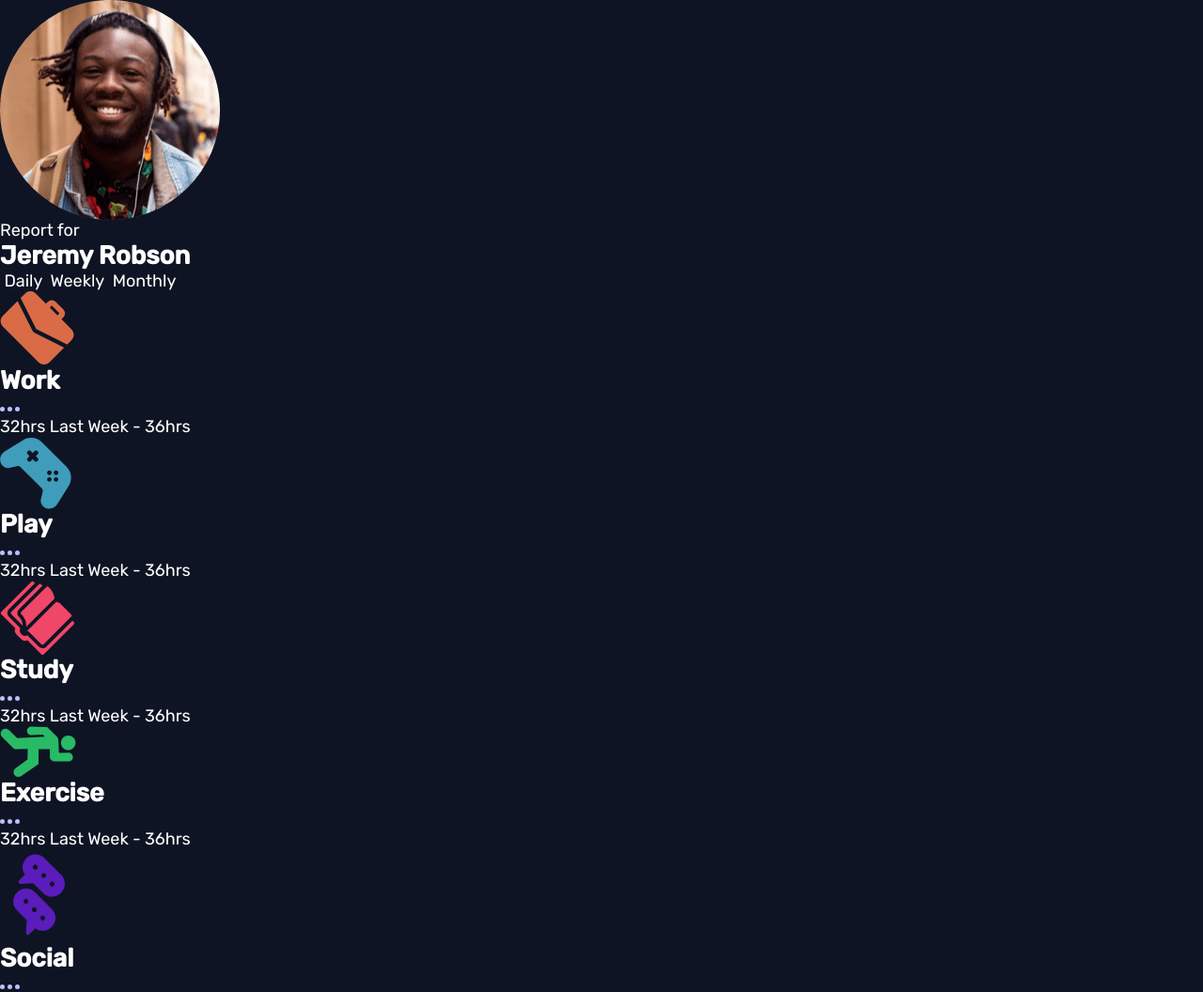
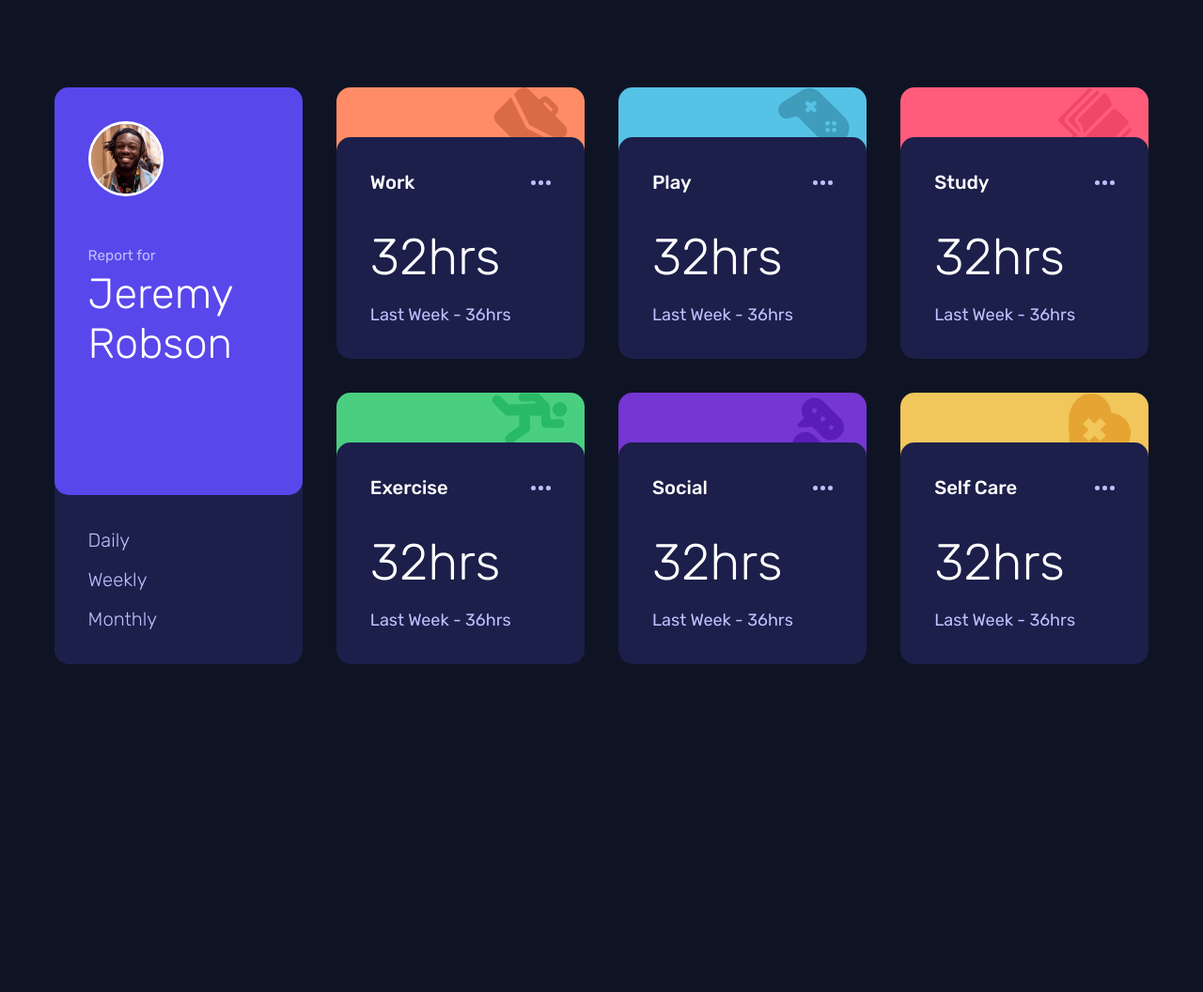
Before and after one commit to ShivangamSoni/FrontEndMentor, a plain HTML site: page Time-Tracking-Dashboard/index.html in a window 1280 px wide. Shown: the top 1056 px of the page at 94% size. After the commit the page ends 800 px from the top, so only its background shows below. Drawn offline with Linux system fonts and the light colour scheme.

Commit message:
Add Desktop Styling

```diff
--- a/Time-Tracking-Dashboard/css/styles.css
+++ b/Time-Tracking-Dashboard/css/styles.css
@@ -20,6 +20,7 @@
   --clr-neutral-blue-200: hsl(235, 45%, 61%);
   --clr-neutral-blue-300: hsl(235, 46%, 20%);
   --clr-neutral-blue-400: hsl(226, 43%, 10%);
+  --clr-neutral-blue-hover: hsl(236, 41%, 34%);
 
   --fontFamily: 'Rubik', sans-serif;
 
@@ -29,8 +30,8 @@
   --fz-300: 1.25rem;
   --fz-400: 1.5rem;
   --fz-500: 2rem;
-  --fz-600: 3rem;
-  --fz-700: 5rem;
+  --fz-600: 2.5rem;
+  --fz-700: 3rem;
 }
 
 /* Reset */
@@ -51,8 +52,7 @@ img {
 }
 
 a,
-button,
-input {
+button {
   appearance: none;
   cursor: pointer;
   border: none;
@@ -87,6 +87,10 @@ html {
   border-width: 0;
 }
 
+.title {
+  color: var(--clr-neutral-white);
+}
+
 /* Body */
 body {
   background: var(--clr-neutral-blue-400);
@@ -95,4 +99,181 @@ body {
 /* Main */
 .main {
   min-height: 100vh;
+  display: flex;
+  align-items: center;
+  justify-content: center;
 }
+
+/* Dashboard */
+.dashboard {
+  display: grid;
+  grid-template-columns: repeat(4, 1fr);
+  grid-template-rows: repeat(2, 1fr);
+  gap: 2rem;
+  align-content: start;
+
+  width: min(70rem, 91%);
+  margin-inline: auto;
+  margin-block: 3rem;
+}
+
+/* Profile */
+.dashboard__profile {
+  display: grid;
+  grid-template-rows: 1fr auto;
+  grid-row: 1 / -1;
+  background-color: var(--clr-neutral-blue-300);
+  border-radius: 15px;
+}
+
+.profile__user {
+  display: grid;
+  align-content: start;
+  gap: 3rem;
+
+  background-color: var(--clr-primary-violet);
+  border-radius: inherit;
+  padding: 2rem;
+}
+
+.user__image {
+  width: 80px;
+  border: 3px solid var(--clr-neutral-white);
+  border-radius: 100%;
+}
+
+.user__info {
+  display: grid;
+  gap: 0.25rem;
+  font-size: var(--fz-50);
+  color: var(--clr-neutral-blue-100);
+}
+
+.user__info > .title {
+  font-weight: 300;
+  font-size: var(--fz-600);
+}
+
+.profile__actions {
+  display: grid;
+  gap: 1rem;
+  padding: 2rem;
+}
+
+.action {
+  cursor: pointer;
+}
+
+.action__label {
+  font-size: var(--fz-200);
+  color: var(--clr-neutral-blue-100);
+  font-weight: 300;
+  transition: all 250ms linear;
+}
+
+.action__label:hover,
+.action > input:focus + .action__label {
+  color: var(--clr-neutral-white);
+}
+
+.action > input:checked + .action__label {
+  color: var(--clr-neutral-white);
+  font-weight: 400;
+}
+
+/* Time-Frame */
+.timeframe {
+  display: grid;
+  grid-template-columns: 1fr;
+  grid-template-rows: auto 1fr;
+  align-content: start;
+
+  border-radius: 15px;
+  overflow: hidden;
+}
+
+.timeframe__head {
+  display: flex;
+  align-items: start;
+  justify-content: end;
+  height: 80px;
+  padding-right: 1rem;
+
+  background-color: var(--clr-primary-violet);
+}
+
+.timeframe__head--orange {
+  background-color: var(--clr-primary-orange);
+}
+
+.timeframe__head--blue {
+  background-color: var(--clr-primary-blue);
+}
+
+.timeframe__head--red {
+  background-color: var(--clr-primary-red);
+}
+
+.timeframe__head--green {
+  background-color: var(--clr-primary-green);
+}
+
+.timeframe__head--purple {
+  background-color: var(--clr-primary-purple);
+}
+
+.timeframe__head--yellow {
+  background-color: var(--clr-primary-yellow);
+}
+
+.timeframe__body {
+  display: grid;
+  gap: 2rem;
+  margin-block-start: -1.5rem;
+  padding: 2rem;
+  border-radius: 15px;
+
+  cursor: pointer;
+  background-color: var(--clr-neutral-blue-300);
+}
+
+.timeframe__body:hover {
+  background-color: var(--clr-neutral-blue-hover);
+}
+
+.timeframe__info {
+  display: flex;
+  justify-content: space-between;
+}
+
+.timeframe__info > .title {
+  font-size: var(--fz-200);
+  font-weight: 500;
+}
+
+.timeframe__btn {
+  display: flex;
+  align-items: center;
+  justify-content: center;
+  color: var(--clr-neutral-blue-100);
+  transition: color 250ms linear;
+}
+
+.timeframe__btn:hover,
+.timeframe__btn:focus {
+  color: var(--clr-neutral-white);
+}
+
+.timeframe__details {
+  display: grid;
+  gap: 1rem;
+}
+
+.details__current {
+  font-size: var(--fz-700);
+  font-weight: 300;
+}
+
+.details__previous {
+  color: var(--clr-neutral-blue-100);
+}
--- a/Time-Tracking-Dashboard/index.html
+++ b/Time-Tracking-Dashboard/index.html
@@ -28,7 +28,9 @@
 
         <article class="dashboard__profile">
           <div class="profile__user">
-            <img src="./assets/user.png" alt="" class="user__image" />
+            <div class="user__image">
+              <img src="./assets/user.png" alt="" />
+            </div>
             <div class="user__info">
               <span>Report for</span>
               <h2 class="title">Jeremy Robson</h2>
@@ -38,22 +40,35 @@
           <fieldset class="profile__actions">
             <legend class="sr-only">Time Frames</legend>
             <label class="action" for="time_daily">
-              <input type="radio" name="timeframe" id="time_daily" />
+              <input
+                type="radio"
+                name="timeframe"
+                id="time_daily"
+                class="sr-only"
+              />
               <span class="action__label">Daily</span>
             </label>
             <label class="action" for="time_weekly">
-              <input type="radio" name="timeframe" id="time_weekly" />
+              <input
+                type="radio"
+                name="timeframe"
+                id="time_weekly"
+                class="sr-only"
+              />
               <span class="action__label">Weekly</span>
             </label>
             <label class="action" for="time_monthly">
-              <input type="radio" name="timeframe" id="time_monthly" />
+              <input
+                type="radio"
+                name="timeframe"
+                id="time_monthly"
+                class="sr-only"
+              />
               <span class="action__label">Monthly</span>
             </label>
           </fieldset>
         </article>
 
-        <ul class="timeframes">
-          <li>
         <article class="timeframe">
           <div class="timeframe__head timeframe__head--orange">
             <img src="./assets/icons/work.svg" alt="" />
@@ -63,7 +78,18 @@
               <h3 class="title">Work</h3>
               <button class="timeframe__btn">
                 <span class="sr-only">Options</span>
-                    <img src="./assets/icons/ellipsis.svg" alt="" />
+                <svg
+                  aria-hidden="true"
+                  width="21"
+                  height="5"
+                  xmlns="http://www.w3.org/2000/svg"
+                >
+                  <path
+                    d="M2.5 0a2.5 2.5 0 1 1 0 5 2.5 2.5 0 0 1 0-5Zm8 0a2.5 2.5 0 1 1 0 5 2.5 2.5 0 0 1 0-5Zm8 0a2.5 2.5 0 1 1 0 5 2.5 2.5 0 0 1 0-5Z"
+                    fill="currentColor"
+                    fill-rule="evenodd"
+                  />
+                </svg>
               </button>
             </div>
             <div class="timeframe__details">
@@ -72,8 +98,7 @@
             </div>
           </div>
         </article>
-          </li>
-          <li>
+
         <article class="timeframe">
           <div class="timeframe__head timeframe__head--blue">
             <img src="./assets/icons/play.svg" alt="" />
@@ -83,7 +108,18 @@
               <h3 class="title">Play</h3>
               <button class="timeframe__btn">
                 <span class="sr-only">Options</span>
-                    <img src="./assets/icons/ellipsis.svg" alt="" />
+                <svg
+                  aria-hidden="true"
+                  width="21"
+                  height="5"
+                  xmlns="http://www.w3.org/2000/svg"
+                >
+                  <path
+                    d="M2.5 0a2.5 2.5 0 1 1 0 5 2.5 2.5 0 0 1 0-5Zm8 0a2.5 2.5 0 1 1 0 5 2.5 2.5 0 0 1 0-5Zm8 0a2.5 2.5 0 1 1 0 5 2.5 2.5 0 0 1 0-5Z"
+                    fill="currentColor"
+                    fill-rule="evenodd"
+                  />
+                </svg>
               </button>
             </div>
             <div class="timeframe__details">
@@ -92,8 +128,7 @@
             </div>
           </div>
         </article>
-          </li>
-          <li>
+
         <article class="timeframe">
           <div class="timeframe__head timeframe__head--red">
             <img src="./assets/icons/study.svg" alt="" />
@@ -103,7 +138,18 @@
               <h3 class="title">Study</h3>
               <button class="timeframe__btn">
                 <span class="sr-only">Options</span>
-                    <img src="./assets/icons/ellipsis.svg" alt="" />
+                <svg
+                  aria-hidden="true"
+                  width="21"
+                  height="5"
+                  xmlns="http://www.w3.org/2000/svg"
+                >
+                  <path
+                    d="M2.5 0a2.5 2.5 0 1 1 0 5 2.5 2.5 0 0 1 0-5Zm8 0a2.5 2.5 0 1 1 0 5 2.5 2.5 0 0 1 0-5Zm8 0a2.5 2.5 0 1 1 0 5 2.5 2.5 0 0 1 0-5Z"
+                    fill="currentColor"
+                    fill-rule="evenodd"
+                  />
+                </svg>
               </button>
             </div>
             <div class="timeframe__details">
@@ -112,8 +158,7 @@
             </div>
           </div>
         </article>
-          </li>
-          <li>
+
         <article class="timeframe">
           <div class="timeframe__head timeframe__head--green">
             <img src="./assets/icons/exercise.svg" alt="" />
@@ -123,7 +168,18 @@
               <h3 class="title">Exercise</h3>
               <button class="timeframe__btn">
                 <span class="sr-only">Options</span>
-                    <img src="./assets/icons/ellipsis.svg" alt="" />
+                <svg
+                  aria-hidden="true"
+                  width="21"
+                  height="5"
+                  xmlns="http://www.w3.org/2000/svg"
+                >
+                  <path
+                    d="M2.5 0a2.5 2.5 0 1 1 0 5 2.5 2.5 0 0 1 0-5Zm8 0a2.5 2.5 0 1 1 0 5 2.5 2.5 0 0 1 0-5Zm8 0a2.5 2.5 0 1 1 0 5 2.5 2.5 0 0 1 0-5Z"
+                    fill="currentColor"
+                    fill-rule="evenodd"
+                  />
+                </svg>
               </button>
             </div>
             <div class="timeframe__details">
@@ -132,8 +188,7 @@
             </div>
           </div>
         </article>
-          </li>
-          <li>
+
         <article class="timeframe">
           <div class="timeframe__head timeframe__head--purple">
             <img src="./assets/icons/social.svg" alt="" />
@@ -143,7 +198,18 @@
               <h3 class="title">Social</h3>
               <button class="timeframe__btn">
                 <span class="sr-only">Options</span>
-                    <img src="./assets/icons/ellipsis.svg" alt="" />
+                <svg
+                  aria-hidden="true"
+                  width="21"
+                  height="5"
+                  xmlns="http://www.w3.org/2000/svg"
+                >
+                  <path
+                    d="M2.5 0a2.5 2.5 0 1 1 0 5 2.5 2.5 0 0 1 0-5Zm8 0a2.5 2.5 0 1 1 0 5 2.5 2.5 0 0 1 0-5Zm8 0a2.5 2.5 0 1 1 0 5 2.5 2.5 0 0 1 0-5Z"
+                    fill="currentColor"
+                    fill-rule="evenodd"
+                  />
+                </svg>
               </button>
             </div>
             <div class="timeframe__details">
@@ -152,8 +218,7 @@
             </div>
           </div>
         </article>
-          </li>
-          <li>
+
         <article class="timeframe">
           <div class="timeframe__head timeframe__head--yellow">
             <img src="./assets/icons/self-care.svg" alt="" />
@@ -163,7 +228,18 @@
               <h3 class="title">Self Care</h3>
               <button class="timeframe__btn">
                 <span class="sr-only">Options</span>
-                    <img src="./assets/icons/ellipsis.svg" alt="" />
+                <svg
+                  aria-hidden="true"
+                  width="21"
+                  height="5"
+                  xmlns="http://www.w3.org/2000/svg"
+                >
+                  <path
+                    d="M2.5 0a2.5 2.5 0 1 1 0 5 2.5 2.5 0 0 1 0-5Zm8 0a2.5 2.5 0 1 1 0 5 2.5 2.5 0 0 1 0-5Zm8 0a2.5 2.5 0 1 1 0 5 2.5 2.5 0 0 1 0-5Z"
+                    fill="currentColor"
+                    fill-rule="evenodd"
+                  />
+                </svg>
               </button>
             </div>
             <div class="timeframe__details">
@@ -172,8 +248,6 @@
             </div>
           </div>
         </article>
-          </li>
-        </ul>
       </section>
     </main>
   </body>
```
Lines whose indentation alone changed are shown as unchanged.
